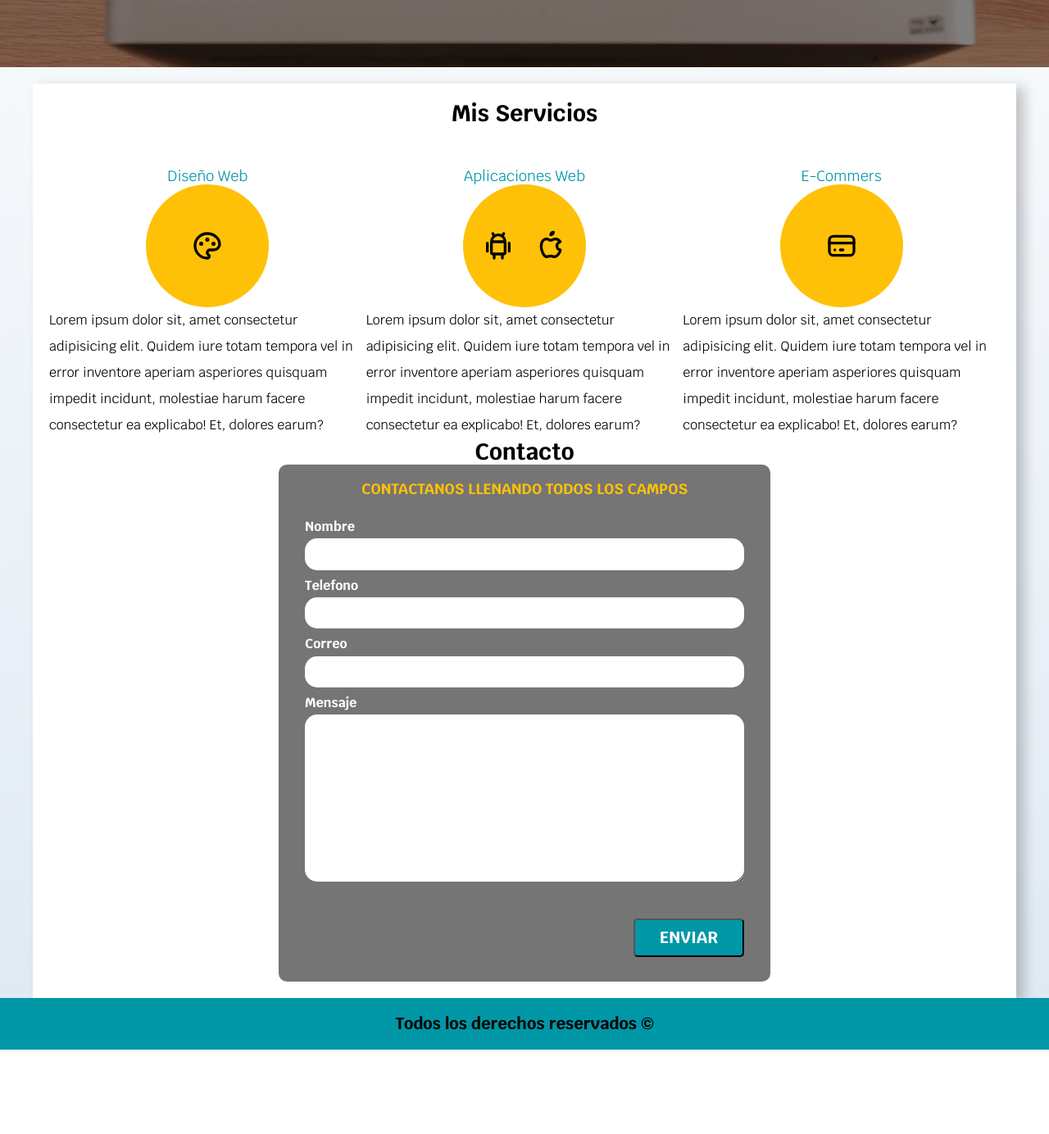
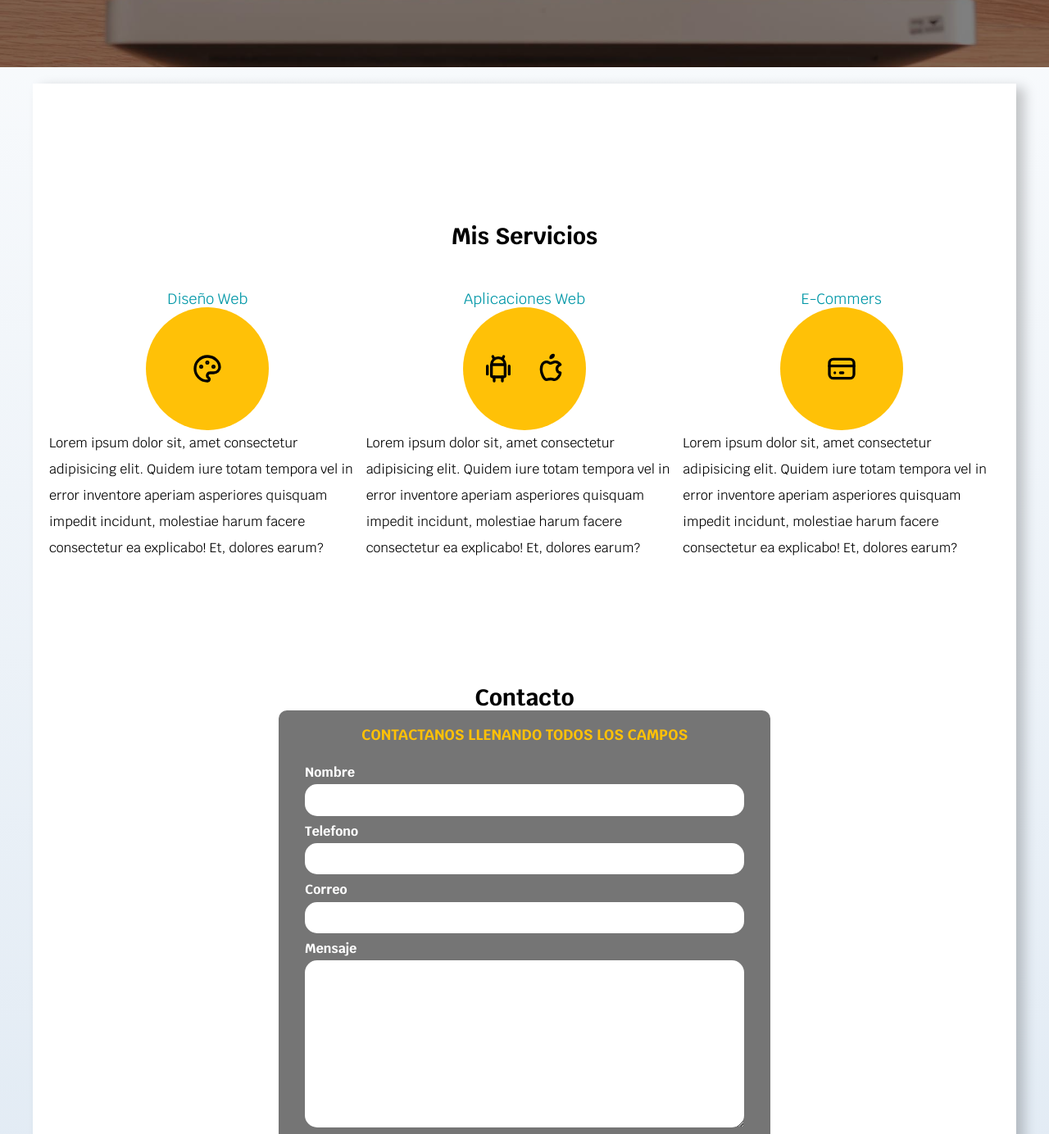
Before and after one commit to Sebasstardo/Front-End, a plain HTML site: page index.html in a window 1280 px wide. Shown: the part 426-1810 px from the top of the page at 82% size. Before the commit the page ends 1707 px from the top, so only its background shows below. Drawn offline with Linux system fonts and the light colour scheme.

Commit message:
segundo commit

```diff
--- a/css/style.css
+++ b/css/style.css
@@ -117,9 +117,13 @@ a:hover {
 }
 .servicios,
 .navegacion-principal,
+.main-principal,
 .form {
   scroll-snap-align: start;
   scroll-snap-stop: always;
+}
+.main-principal h2{
+  margin-top: 15rem;
 }
 .servicios {
   display: flex;
@@ -148,6 +152,9 @@ a:hover {
   display: flex;
   justify-content: space-evenly;
   align-items: center;
+}
+.form{
+  margin-top: 10rem;
 }
 
 .formulario {
@@ -186,6 +193,7 @@ a:hover {
   border-radius: 1.5rem;
 }
 footer {
+  margin-top: 5rem;
   font-size: 2rem;
   font-weight: bold;
   text-align: center;
```
